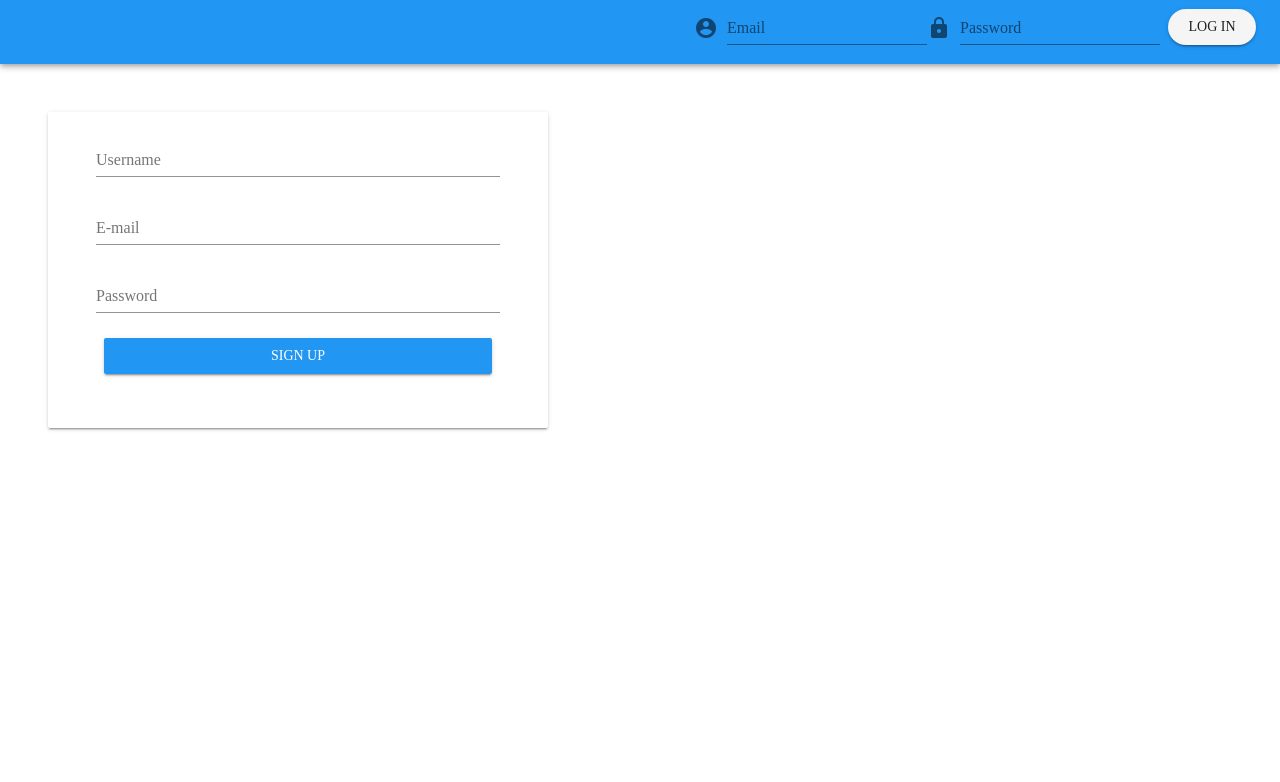
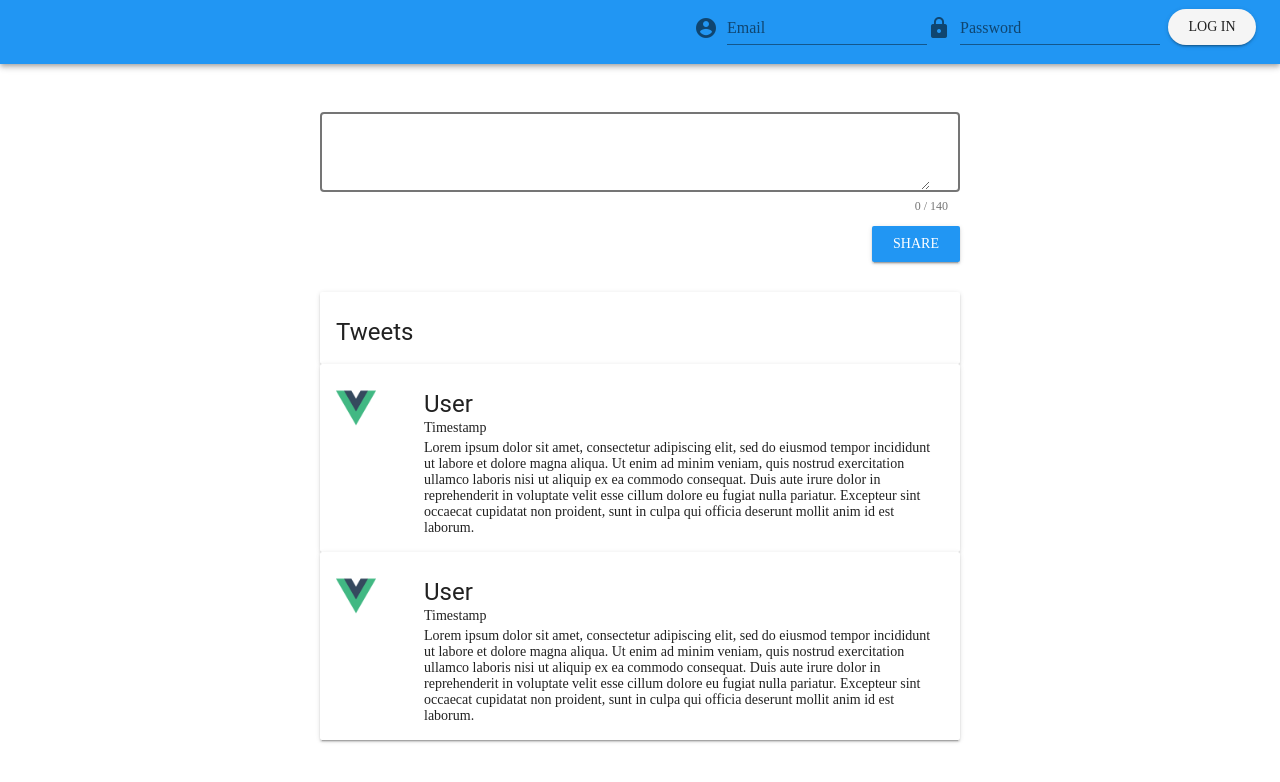
Before and after one commit to kalouo/twitter-vue-frontend, a Vue app: page / in a window 1280 px wide. Shown: the top 782 px of the page. Built offline with nearby package versions, Linux system fonts and the light colour scheme.

Commit message:
refactoring to optimize component use

```diff
--- a/src/App.vue
+++ b/src/App.vue
@@ -1,19 +1,21 @@
 <template>
   <div id="app">
     <NavBar/>
-    <SignUp/>
+    <v-flex row>
+      <TweetsManager/>
+    </v-flex>
   </div>
 </template>
 
 <script>
-import SignUp from "./components/signUp.vue";
-import NavBar from "./components/navBar.vue";
+import { SignUp, NavBar, TweetsManager } from "./components";
 
 export default {
-  name: "app",
+  name: "App",
   components: {
     SignUp,
-    NavBar
+    NavBar,
+    TweetsManager
   }
 };
 </script>
```
